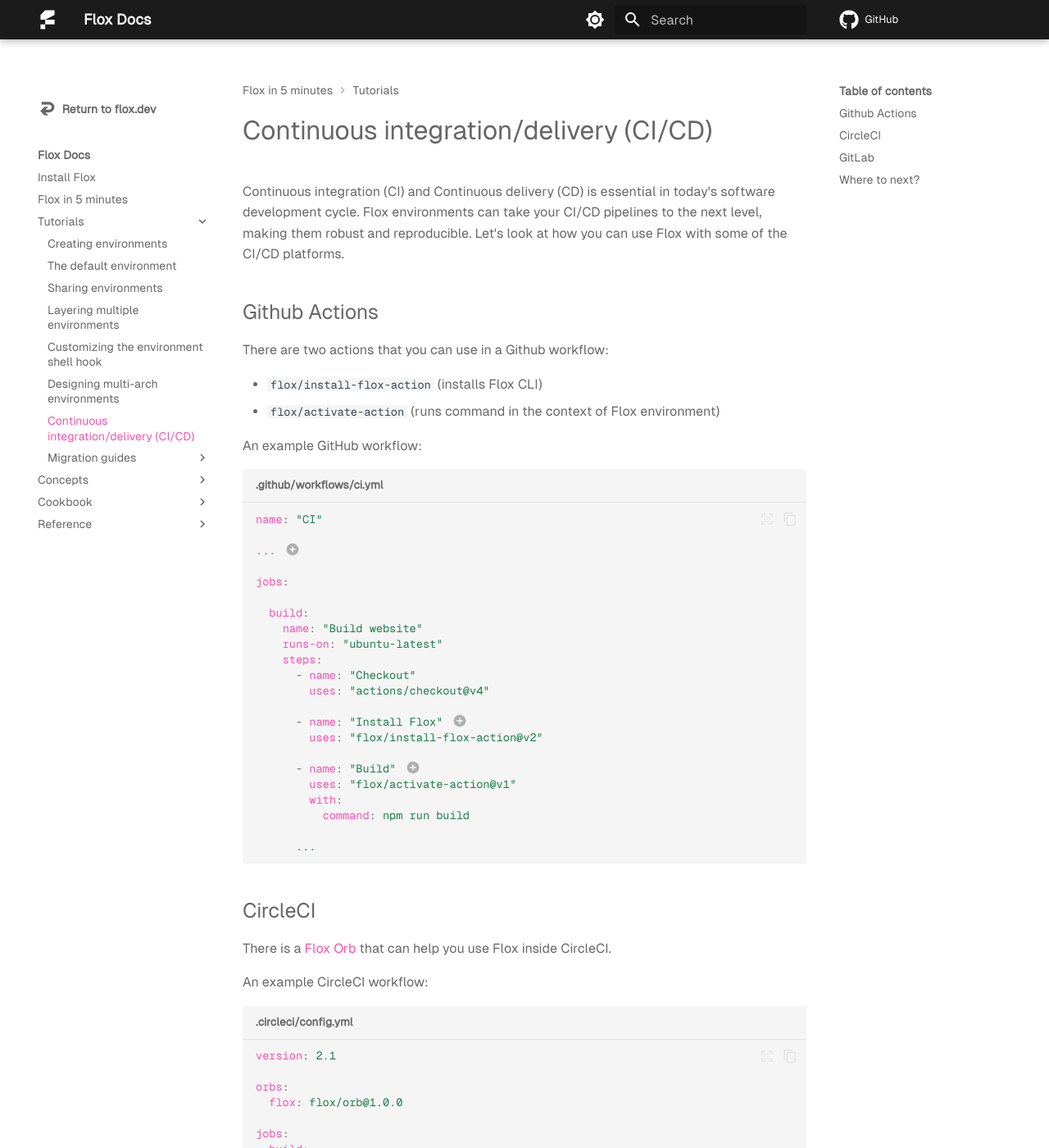
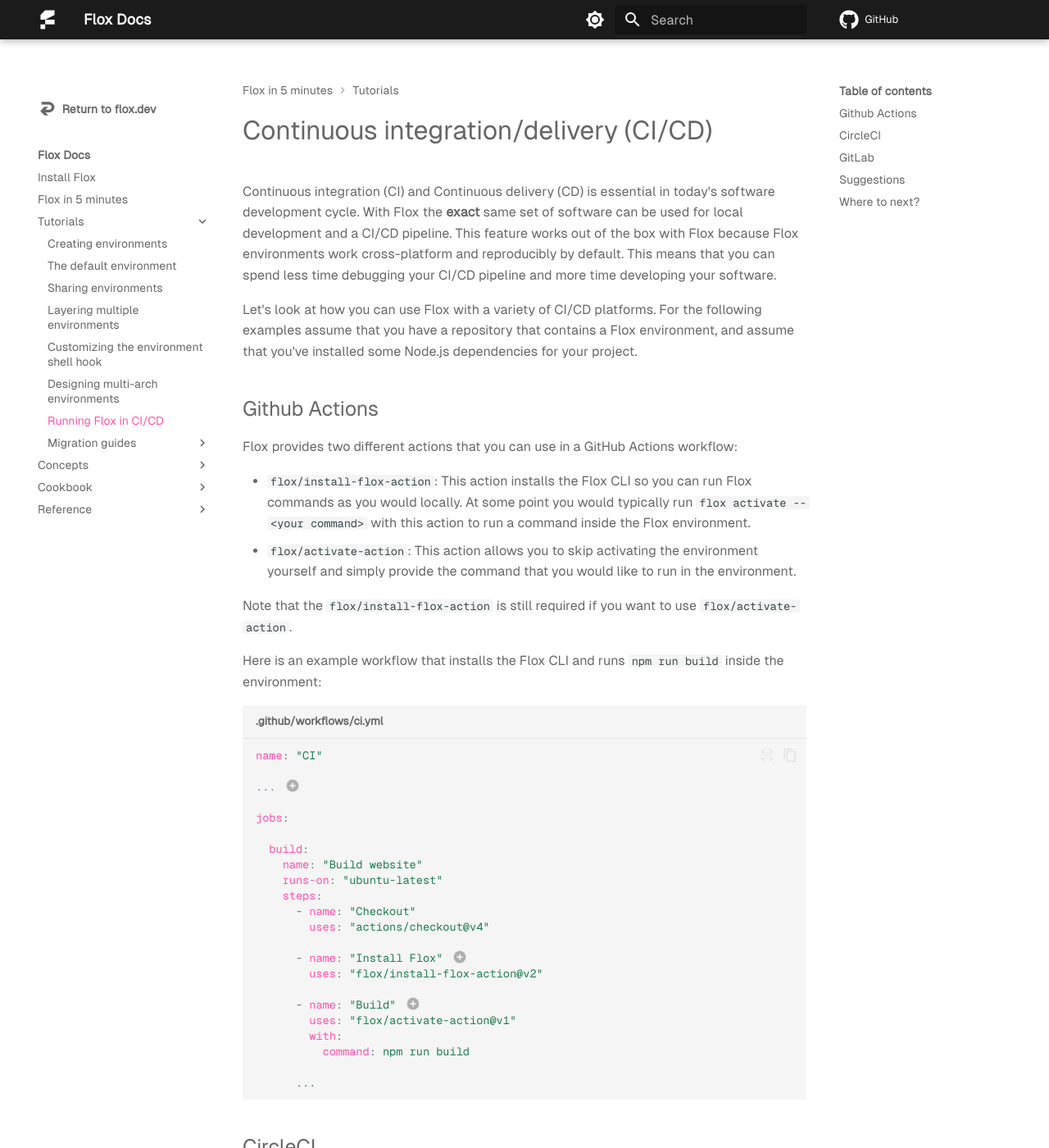
Before and after one commit to flox/floxdocs, an MkDocs documentation site: the page built from docs/tutorials/ci-cd.md, in a window 1280 px wide and 1400 px high. Shown: the whole window at 82% size. Built offline with MkDocs 1.6.1 and Material for MkDocs 9.7.7, drawn with Linux system fonts in a browser that asks for light colours; plug-ins that fetch from the network failed and are left out; comment, search, counter and statistics services are not loaded; some of the changed text lies outside the part shown.

Commit message:
feat: update ci-cd tutorial

````diff
--- a/docs/tutorials/ci-cd.md
+++ b/docs/tutorials/ci-cd.md
@@ -1,22 +1,28 @@
 ---
-title: Continuous integration/delivery (CI/CD)
+title: Running Flox in CI/CD
 description: Integrate with your favorite CI/CD platform.
 ---
 
 # Continuous integration/delivery (CI/CD)
 
 Continuous integration (CI) and Continuous delivery (CD) is essential in today's software development cycle.
-Flox environments can take your CI/CD pipelines to the next level, making them robust and reproducible.
-Let's look at how you can use Flox with some of the CI/CD platforms.
+With Flox the **exact** same set of software can be used for local development and a CI/CD pipeline.
+This feature works out of the box with Flox because Flox environments work cross-platform and reproducibly by default.
+This means that you can spend less time debugging your CI/CD pipeline and more time developing your software.
+
+Let's look at how you can use Flox with a variety of CI/CD platforms.
+For the following examples assume that you have a repository that contains a Flox environment, and assume that you've installed some Node.js dependencies for your project.
 
 ## Github Actions
 
-There are two actions that you can use in a Github workflow:
+Flox provides two different actions that you can use in a GitHub Actions workflow:
 
-- `flox/install-flox-action` (installs Flox CLI)
-- `flox/activate-action` (runs command in the context of Flox environment)
+- `flox/install-flox-action`: This action installs the Flox CLI so you can run Flox commands as you would locally. At some point you would typically run `flox activate -- <your command>` with this action to run a command inside the Flox environment.
+- `flox/activate-action`: This action allows you to skip activating the environment yourself and simply provide the command that you would like to run in the environment.
 
-An example GitHub workflow:
+Note that the `flox/install-flox-action` is still required if you want to use `flox/activate-action`.
+
+Here is an example workflow that installs the Flox CLI and runs `npm run build` inside the environment:
 
 ```yaml title=".github/workflows/ci.yml"
 name: "CI"
@@ -45,14 +51,15 @@
 ```
 
 1. You are looking at an example project, your project will probably look a little different. Important parts of how to integrate Flox with Github Actions are highlighted below.
-2. `flox/install-flox-action` will install latest version of Flox.
+2. `flox/install-flox-action` will install the latest version of Flox.
 3. `flox/activate-action` allows you to run a command inside the Flox environment.
 
 ## CircleCI
 
-There is a [Flox Orb](https://github.com/flox/flox-orb) that can help you use Flox inside CircleCI.
+There is a [Flox Orb](https://github.com/flox/flox-orb) that helps you use Flox inside CircleCI.
+Similar to GitHub Actions there is a `flox/install` step and a separate `flox/activate` step.
 
-An example CircleCI workflow:
+Here is an example CircleCI workflow that installs Flox and runs `npm run build` inside the environment:
 
 ```yaml title=".circleci/config.yml"
 version: 2.1
@@ -71,12 +78,16 @@
           command: "npm run build"
 ```
 
-1. The `install` command will install the latest Flox version. You can change the `channel` and `version` options which allow you to select exactly which version of Flox to install.
+1. The `install` command will install the latest Flox version. You can change the `channel` and `version` options which allow you to select exactly which version of Flox to install. The `channel` option will install the latest version from the specified channel, and the `version` option will install a specific version.
 2. The `activate` command runs a command in the context of a Flox environment.
 
 ## GitLab
 
-An example GitLab pipeline:
+To run Flox in a GitLab pipeline you use a container image with Flox preinstalled.
+Flox provides the `ghcr.io/flox/flox` image for you to use in your pipelines.
+Inside the container you have access to the full Flox CLI, so running a command in the container looks the same as it would locally: `flox activate -- <your command>`.
+
+Here is an example GitLab pipeline that uses a Flox container to run `npm run build` inside the environment:
 
 ```yaml title=".gitlab-ci.yml"
 build:
@@ -86,8 +97,18 @@
     - flox activate -- npm run build # (2)!
 ```
 
-1. Use `ghcr.io/flox/flox` that already comes with Flox.
-2. Run a command in a Flox environment.
+1. Use the `ghcr.io/flox/flox` container image, which comes with Flox already installed.
+2. Run a command in the Flox environment.
+
+## Suggestions
+
+Now that you know _how_ to use your Flox environment in CI/CD, the world is your oyster.
+Here are some suggestions for things you can do with your Flox environment in CI:
+
+- Run a linter to ensure that new changes adhere to your team's style.
+- Use [flox containerize][containerize] to build a container from your environment to deploy elsewhere.
+- Build artifacts for multiple systems.
+- Run a link checker over your documentation.
 
 ## Where to next?
 
@@ -100,3 +121,4 @@
 [sharing_guide]: ./sharing-environments.md
 [layering_guide]: ./layering-multiple-environments.md
 [customizing_guide]: ./customizing-environments.md
+[containerize]: ../reference/command-reference/flox-containerize.md
--- a/mkdocs.yml
+++ b/mkdocs.yml
@@ -41,7 +41,7 @@
     - Layering multiple environments: tutorials/layering-multiple-environments.md
     - Customizing the environment shell hook: tutorials/customizing-environments.md
     - Designing multi-arch environments: tutorials/multi-arch-environments.md
-    - Continuous integration/delivery (CI/CD): tutorials/ci-cd.md
+    - Running Flox in CI/CD: tutorials/ci-cd.md
     - Migration guides:
       - ... | flat | tutorials/migrations/*
   - Concepts:
````
